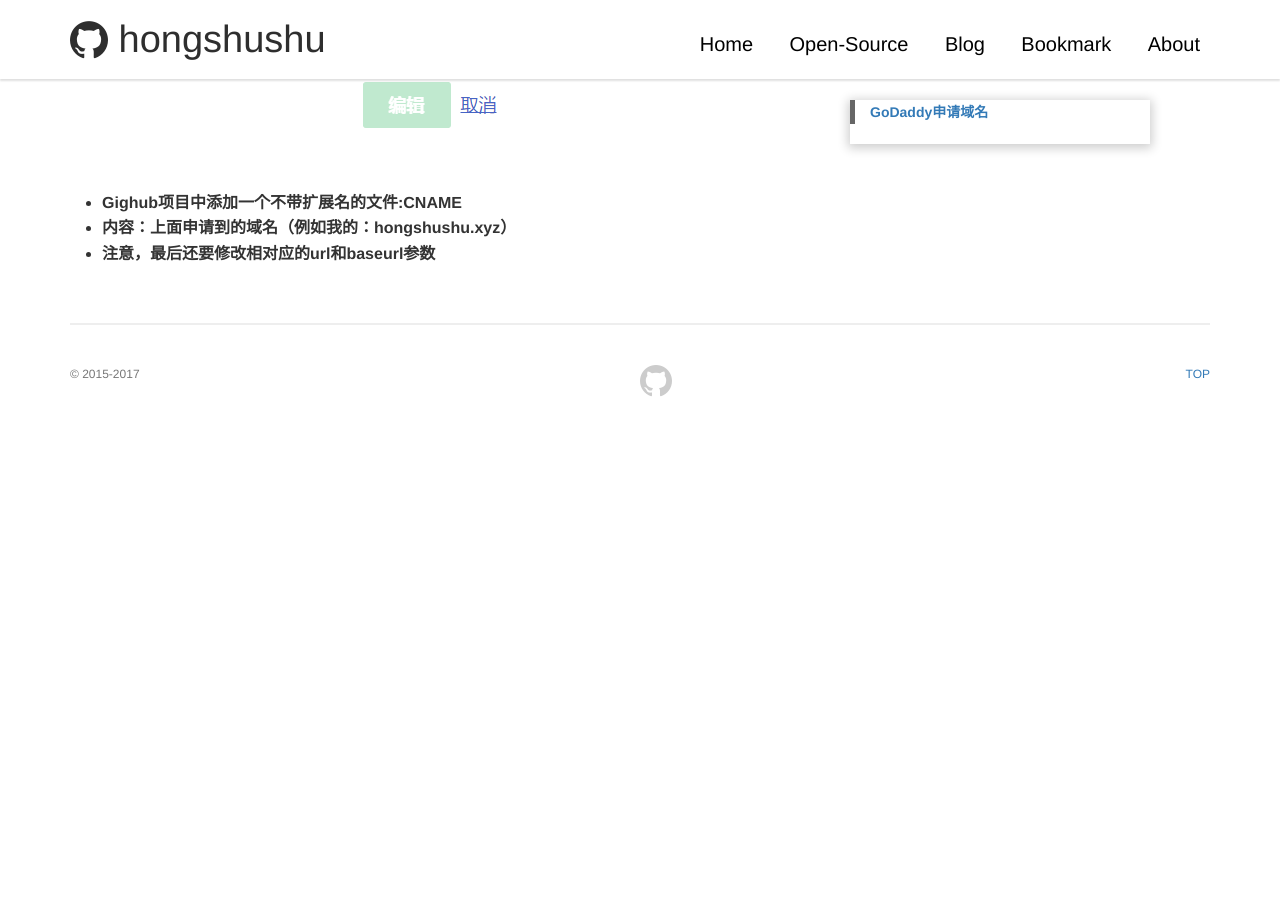
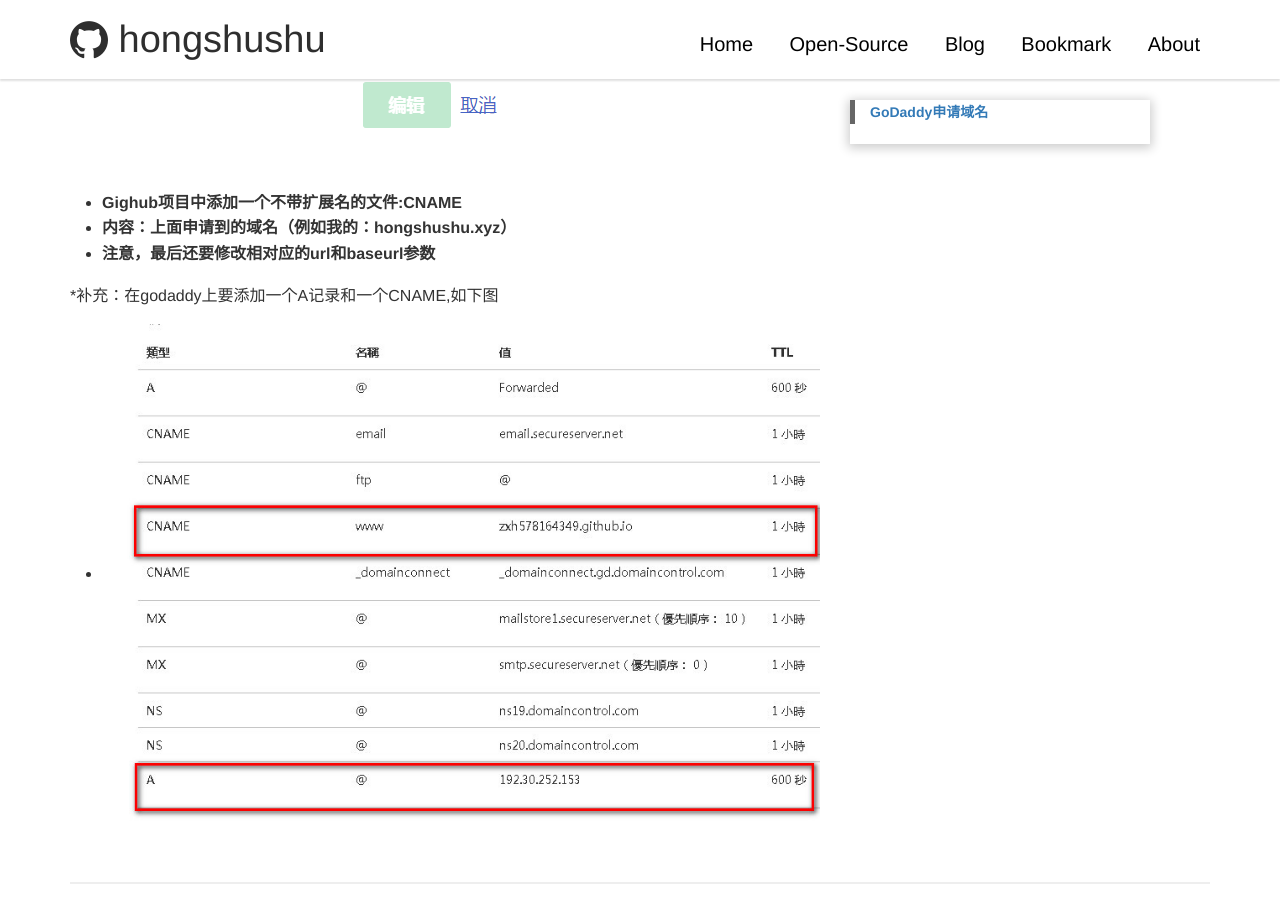
Before and after one commit to zxh578164349/hongshushu, a Jekyll site: the page built from _posts/2016-06-05-Jekyll Blog添加域名.md, in a window 1280 px wide and 900 px high, scrolled down 856 px. Built offline with Jekyll 4.4.1, drawn with Linux system fonts in a browser that asks for light colours; comment, search, counter and statistics services are not loaded; before the commit the page ends 1261 px from its top, so only the background shows below that.

Commit message:
20170905 godaddy

```diff
--- a/_posts/2016-06-05-Jekyll Blog添加域名.md
+++ b/_posts/2016-06-05-Jekyll Blog添加域名.md
@@ -13,3 +13,6 @@
 * __Gighub项目中添加一个不带扩展名的文件:CNAME__
 * __内容：上面申请到的域名（例如我的：hongshushu.xyz）__
 * __注意，最后还要修改相对应的url和baseurl参数__
+
+*补充：在godaddy上要添加一个A记录和一个CNAME,如下图
+* ![]({{ site.baseurl }}/files/images/godaddy/02.jpg)
```
Also changed, not shown: files/images/godaddy/02.jpg (added).
